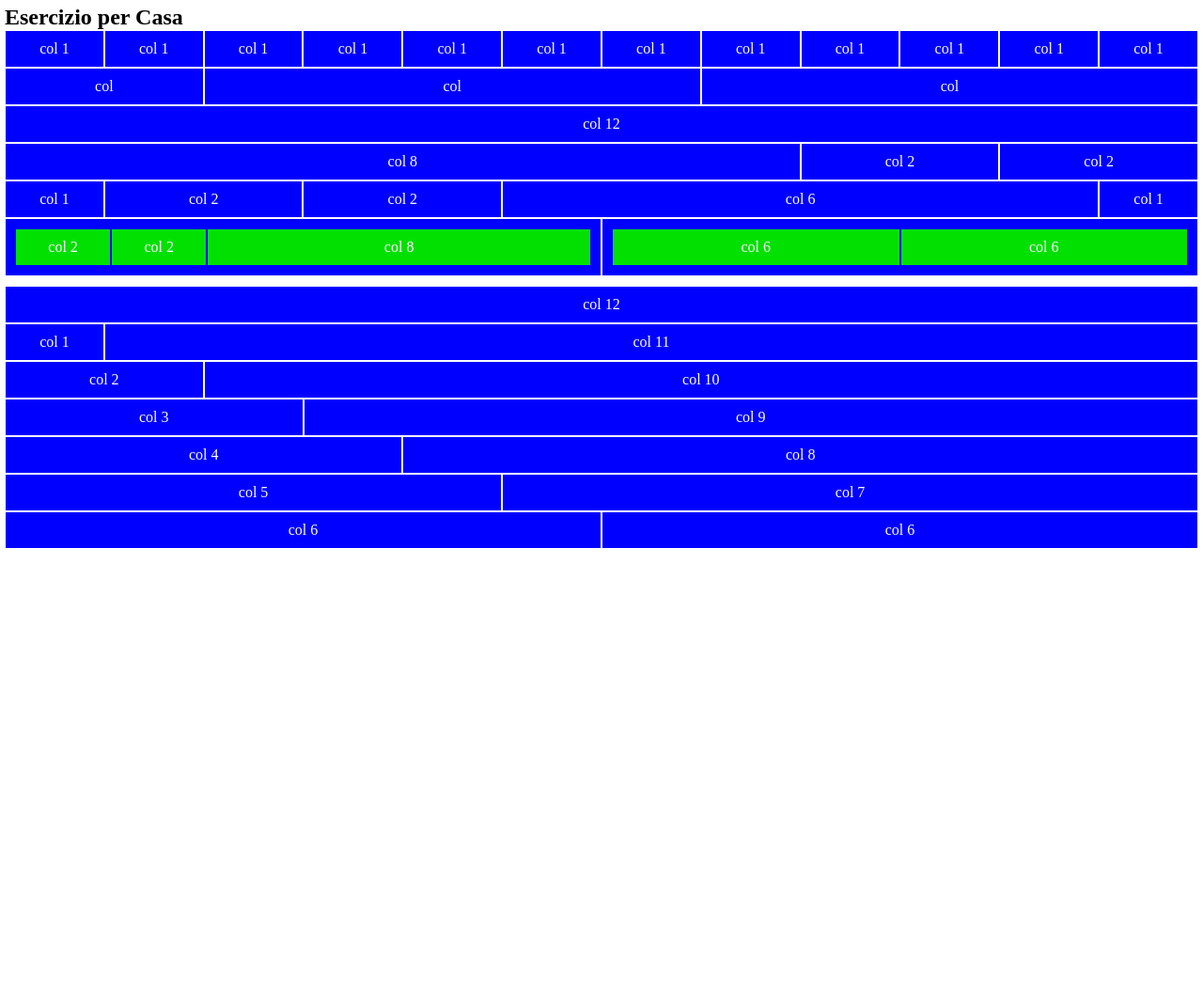
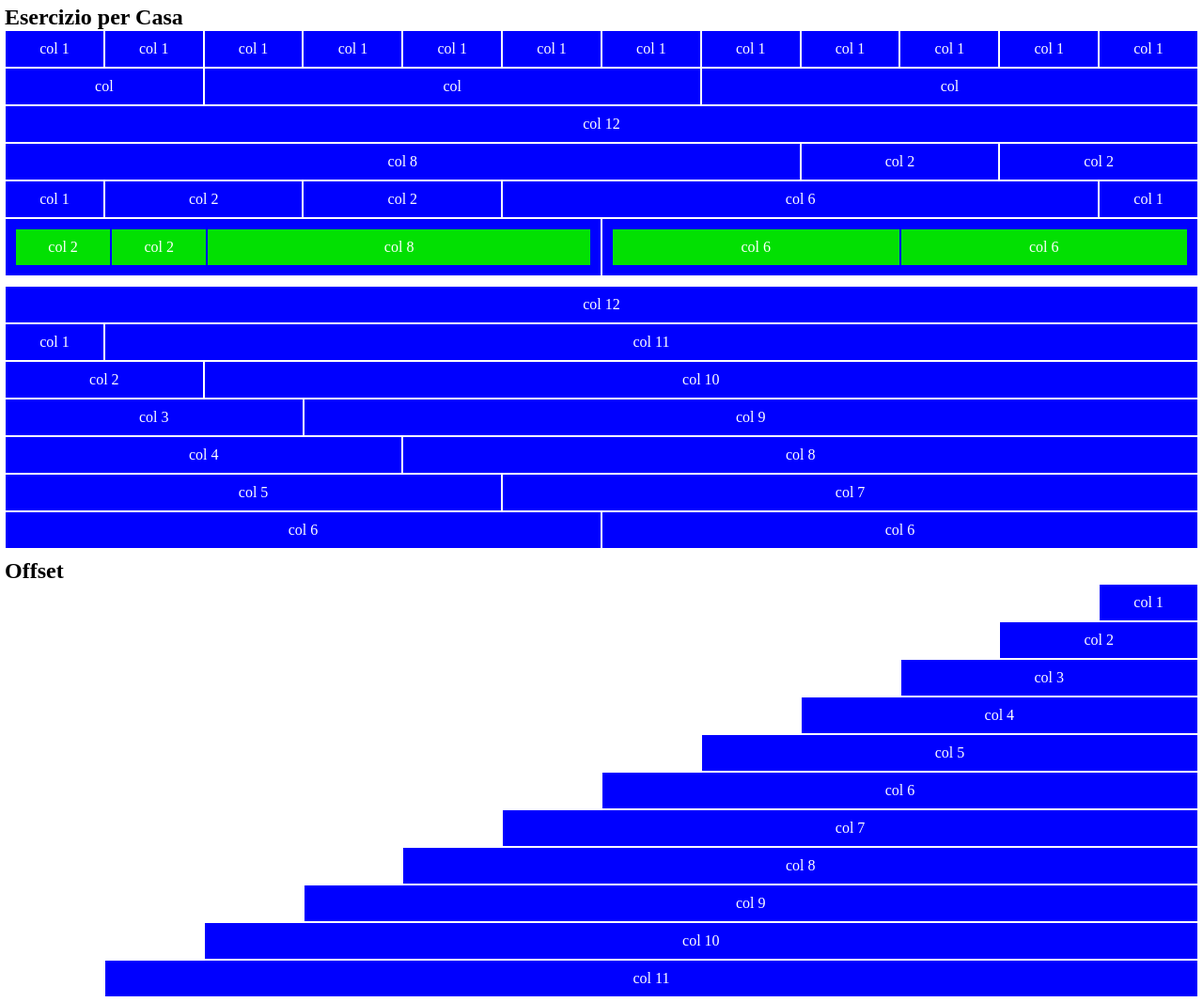
Before and after one commit to marypaduano/html-css-12bool, a plain HTML site: page index.html in a window 1280 px wide. Shown: the whole page at 94% size. Before the commit the page ends 800 px from the top, so only its background shows below. Drawn offline with Linux system fonts and the light colour scheme.

Commit message:
feat section offset added

```diff
--- a/css/12bool.css
+++ b/css/12bool.css
@@ -1,8 +1,3 @@
-:root{
-    --line-x: 1.5rem;
-}
-
-
 * {
 	margin: 0;
 	padding: 0;
@@ -12,26 +7,16 @@
 .container {
 	max-width: 100vw;
 	margin: 0 auto;
-    padding: 0 calc(var(--line-x) / 2);
-
 }
 
 .container + .container{
     padding-bottom: 5px;
 }
 
-[class^.col-] {
-    padding: 0 calc(var(--line-x) / 2);
-}
-
 .row {
 	display: flex;
 	flex-wrap: wrap;
-    margin-right: calc(var(--line-x) / 2 * -1);
-    margin-left: calc(var(--line-x) / 2 * -1);
 }
-
-
 
 .col {
 	flex-grow: 1;
--- a/index.html
+++ b/index.html
@@ -98,7 +98,7 @@
             </div>
             <div class="row">
                 <div class="col-6">
-                    <div class="row inside">
+                    <div class="row">
                         <div class="col-2 inside">
                             col 2
                         </div>
@@ -184,6 +184,68 @@
         </div>
     </section>
     <!-- end section 2 -->
+    <section>
+        <div class="container">
+            <div class="row">
+                <h2>Offset</h2>
+            </div>
+        </div>
+        <div class="row">
+            <div class="col-1 col-offset-11">
+                col 1
+            </div>
+        </div>
+        <div class="row">
+            <div class="col-2 col-offset-10">
+                col 2
+            </div>
+        </div>
+        <div class="row">
+            <div class="col-3 col-offset-9">
+                col 3
+            </div>
+        </div>
+        <div class="row">
+            <div class="col-4 col-offset-8">
+                col 4
+            </div>
+        </div>
+        <div class="row">
+            <div class="col-5 col-offset-7">
+                col 5
+            </div>
+        </div>
+        <div class="row">
+            <div class="col-6 col-offset-6">
+                col 6
+            </div>
+        </div>
+        <div class="row">
+            <div class="col-7 col-offset-5">
+                col 7
+            </div>
+        </div>
+        <div class="row">
+            <div class="col-8 col-offset-4">
+                col 8
+            </div>
+        </div>
+        <div class="row">
+            <div class="col-9 col-offset-3">
+                col 9
+            </div>
+        </div>
+        <div class="row">
+            <div class="col-10 col-offset-2">
+                col 10
+            </div>
+        </div>
+        <div class="row">
+            <div class="col-11 col-offset-1">
+                col 11
+            </div>
+        </div>
+    </section>
 
 </body>
 </html>
```
Also changed, not shown: css/style.css (line endings or trailing spaces).
